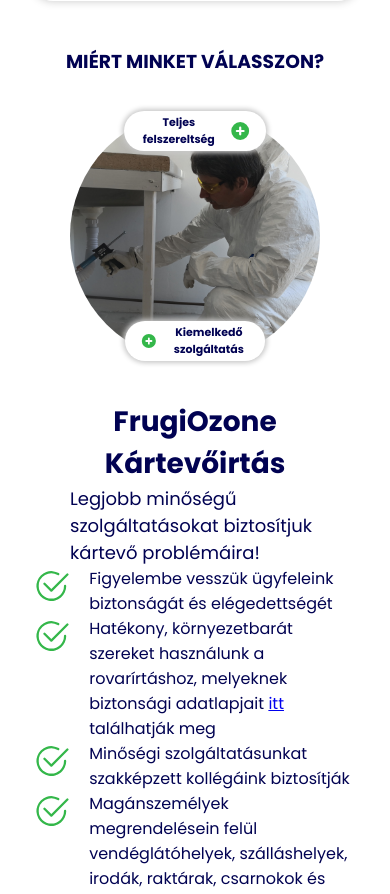
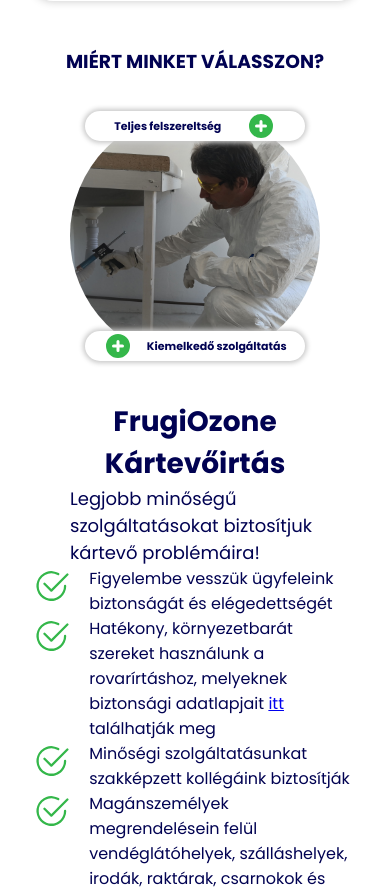
Before and after one commit to buikrisz/frugi, a React (Create React App) app: page / in a window 390 px wide. Shown: the part 1008-1902 px from the top of the page. Built offline with nearby package versions, Linux system fonts and the light colour scheme.

Commit message:
clickable buttons

```diff
--- a/src/components/PestChooseUs/PestChooseUs.css
+++ b/src/components/PestChooseUs/PestChooseUs.css
@@ -33,15 +33,13 @@
     gap: 10px;
     background-color: #fff;
     height: 40px;
+    width: 280px;
     padding: 0 15px;
     font-size: 14px;
-    box-shadow: 0 0 5px 2px rgb(200, 200, 200);
+    box-shadow: 0 0 5px 2px #c8c8c8;
     border-radius: 30px;
-    transition: 0.5s;
-}
-
-.pestChooseUsSection .content .contentSeparator button:hover {
-    cursor: pointer;
+    z-index: 3;
+    transition: transform 0.5s;
 }
 
 .pestChooseUsSection .content .contentSeparator button .icon {
@@ -56,25 +54,39 @@
     transform: translateX(-50%);
 }
 
-.pestChooseUsSection .content .contentSeparator .left:hover {
-    transform: translateX(-50%) scale(1.05);
-}
-
 .pestChooseUsSection .content .contentSeparator .right {
     bottom: 30%;
     right: 0;
     transform: translateX(50%);
 }
 
+.pestChooseUsSection .content .contentSeparator .left:hover {
+    transform: translateX(-50%) scale(1.05);
+}
+
 .pestChooseUsSection .content .contentSeparator .right:hover {
     transform: translateX(50%) scale(1.05);
 }
 
-.pestChooseUsSection .content .contentSeparator .aboutUs {
+.pestChooseUsSection .content .contentSeparator .imgDiv {
+    position: relative;
+    height: 600px;
+    width: 600px;
+    border-radius: 50%;
+}
+
+.pestChooseUsSection .content .contentSeparator .imgDiv .aboutUs, .pestChooseUsSection .content .contentSeparator .imgDiv .toolsImg {
+    position: absolute;
     height: 600px;
     width: 600px;
     border-radius: 50%;
     object-fit: cover;
+    opacity: 1;
+    transition: 1.5s;
+}
+
+.pestChooseUsSection .content .contentSeparator .imgDiv img.hide {
+    opacity: 0;
 }
 
 .pestChooseUsSection .content .rightContent {
@@ -144,16 +156,27 @@
         height: unset;
     }
 
-    .pestChooseUsSection .content .contentSeparator .aboutUs {
+    .pestChooseUsSection .content .contentSeparator .imgDiv {
+        height: 500px;
+        width: 500px;
+    }
+
+    .pestChooseUsSection .content .contentSeparator .imgDiv .aboutUs, .pestChooseUsSection .content .contentSeparator .imgDiv .toolsImg {
         height: 500px;
         width: 500px;
     }
 }
 
 @media (max-width: 820px) {
-    .pestChooseUsSection .content .contentSeparator .aboutUs {
-        height: auto;
-        width: 80%;
+
+    .pestChooseUsSection .content .contentSeparator .imgDiv {
+        height: 400px;
+        width: 400px;
+    }
+
+    .pestChooseUsSection .content .contentSeparator .imgDiv .aboutUs, .pestChooseUsSection .content .contentSeparator .imgDiv .toolsImg {
+        height: 100%;
+        width: 100%;
     }
 
     .pestChooseUsSection .content .contentSeparator button {
@@ -194,12 +217,14 @@
 }
 
 @media (max-width: 450px) {
-    .pestChooseUsSection .content .contentSeparator .aboutUs {
+    .pestChooseUsSection .content .contentSeparator .imgDiv {
         height: 250px;
         width: 250px;
     }
 
     .pestChooseUsSection .content .contentSeparator button {
+        height: 30px;
+        width: 220px;
         font-size: 11px;
     }
 
--- a/src/components/PestChooseUs/PestChooseUs.jsx
+++ b/src/components/PestChooseUs/PestChooseUs.jsx
@@ -1,21 +1,26 @@
-import React from 'react';
+import { useState } from 'react';
 import './PestChooseUs.css';
 import { HiPlusCircle } from 'react-icons/hi';
 import { BsCheck2Circle } from 'react-icons/bs';
 import about_us from '../../images/about_us.jpg';
+import tools from '../../images/tools.jpg';
 
 function ChooseUs() {
+    const [showTools, setShowTools] = useState(false);
     return (
         <section id='rolunk' className='pestChooseUsSection'>
             <h3 className='title'>Miért minket válasszon?</h3>
             <div className='content'>
                 <div className='contentSeparator leftContent'>
-                    <button className='left'>
+                    <button className="left" onClick={() => setShowTools(true)}>
                         <h4>Teljes felszereltség</h4>
                         <HiPlusCircle className='icon' />
                     </button>
-                    <img src={about_us} alt="About us" className='aboutUs' />
-                    <button className='right'>
+                    <div className="imgDiv">
+                        <img src={about_us} alt="About us" className={showTools ? "aboutUs hide" : "aboutUs"} />
+                        <img src={tools} alt="About us" className={showTools ? "toolsImg" : "toolsImg hide"} />
+                    </div>
+                    <button className='right' onClick={() => setShowTools(false)}>
                         <HiPlusCircle className='icon' />
                         <h4>Kiemelkedő szolgáltatás</h4>
                     </button>
```
Also changed, not shown: src/images/tools.jpg (added).
